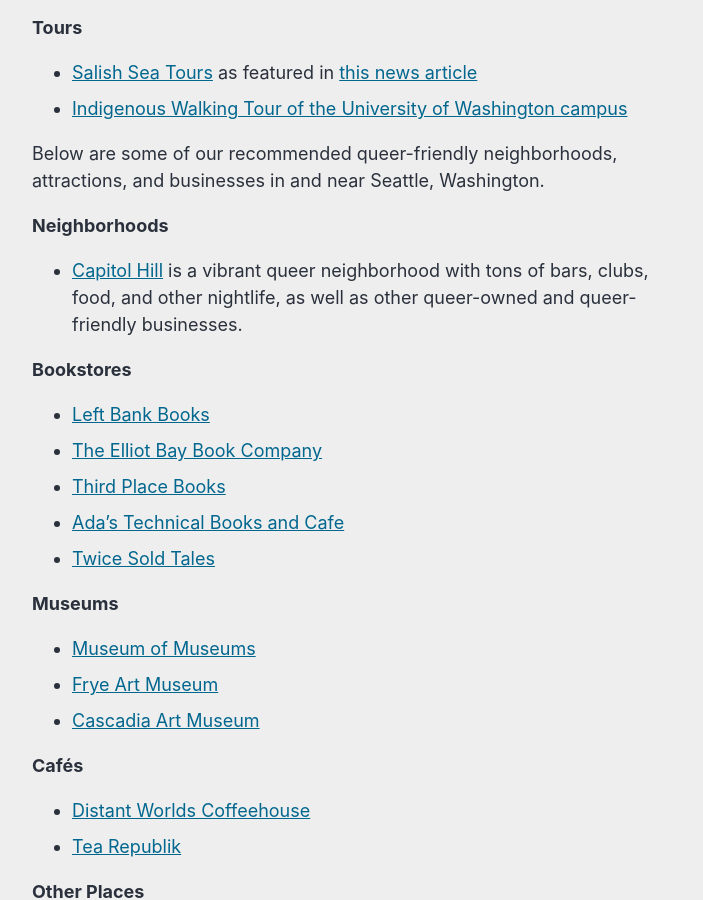
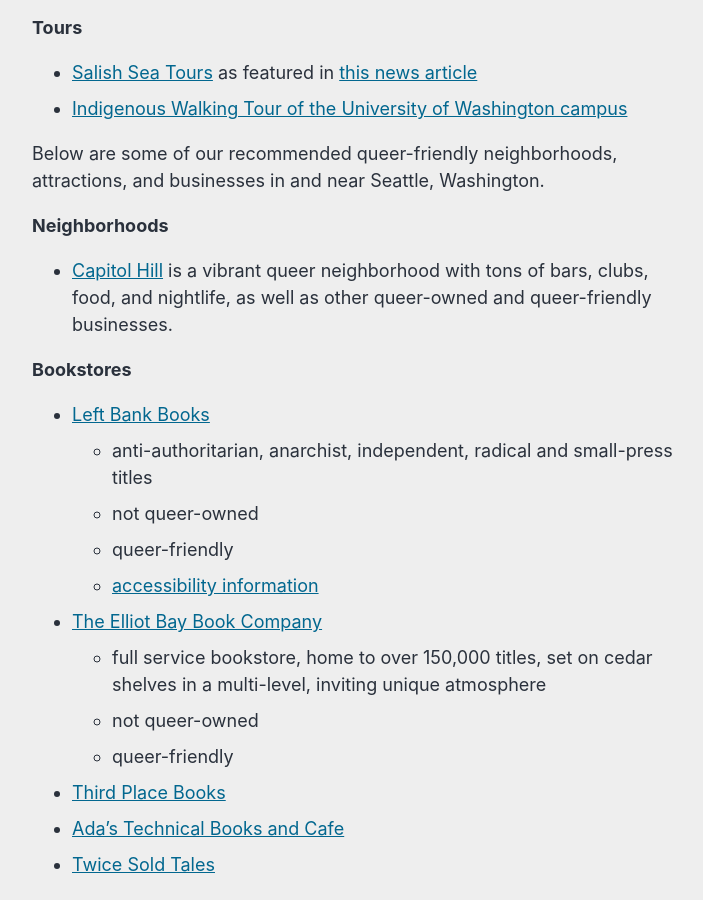
Before and after one commit to naacl-org/naacl-2022-website, a Jekyll site: the page built from _pages/venue.md, in a window 1280 px wide and 900 px high, scrolled down 496 px. Shown: the whole window, without its empty margins (286-989 px from the left). Built offline with Jekyll 4.4.1, drawn with Linux system fonts in a browser that asks for light colours; cached includes are drawn as plain includes; comment, search, counter and statistics services are not loaded.

Commit message:
Update queer attractions

```diff
--- a/_pages/venue.md
+++ b/_pages/venue.md
@@ -27,12 +27,19 @@ Below are some of our recommended queer-friendly neighborhoods, attractions, and
 
 **Neighborhoods**
 
-* [Capitol Hill](https://visitseattle.org/neighborhoods/capitol-hill/) is a vibrant queer neighborhood with tons of bars, clubs, food, and other nightlife, as well as other queer-owned and queer-friendly businesses.
+* [Capitol Hill](https://visitseattle.org/neighborhoods/capitol-hill/) is a vibrant queer neighborhood with tons of bars, clubs, food, and nightlife, as well as other queer-owned and queer-friendly businesses.
 
 **Bookstores**
 
 * [Left Bank Books](https://leftbankbooks.com/)
+  * anti-authoritarian, anarchist, independent, radical and small-press titles
+  * not queer-owned
+  * queer-friendly
+  * [accessibility information](https://leftbankbooks.com/aboutUs.php#access)
 * [The Elliot Bay Book Company](https://www.elliottbaybook.com/)
+  * full service bookstore, home to over 150,000 titles, set on cedar shelves in a multi-level, inviting unique atmosphere
+  * not queer-owned
+  * queer-friendly
 * [Third Place Books](https://www.thirdplacebooks.com/)
 * [Ada's Technical Books and Cafe](https://www.adasbooks.com/)
 * [Twice Sold Tales](https://www.twicesoldtales.com/)
```
